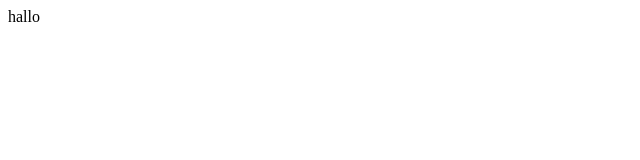
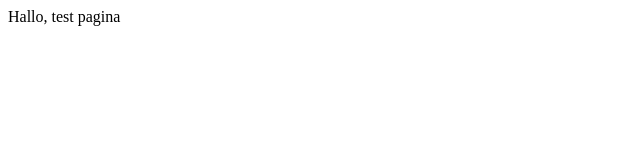
Before and after one commit to bluezoneportugal/home, a plain HTML site: page index.html in a window 1280 px wide. Shown: the full height of the page, 0-640 px from the left. Drawn offline with Linux system fonts and the light colour scheme.

Commit message:
Add files via upload

```diff
--- a/index.html
+++ b/index.html
@@ -1 +1 @@
-<html> hallo </html>
+<html> Hallo, test pagina</html>
```
